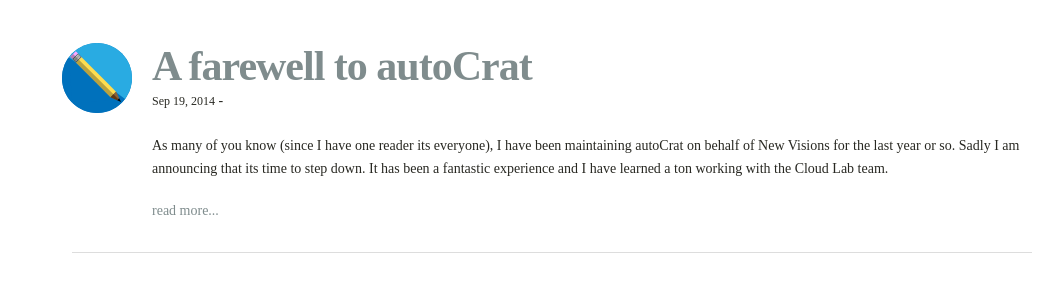
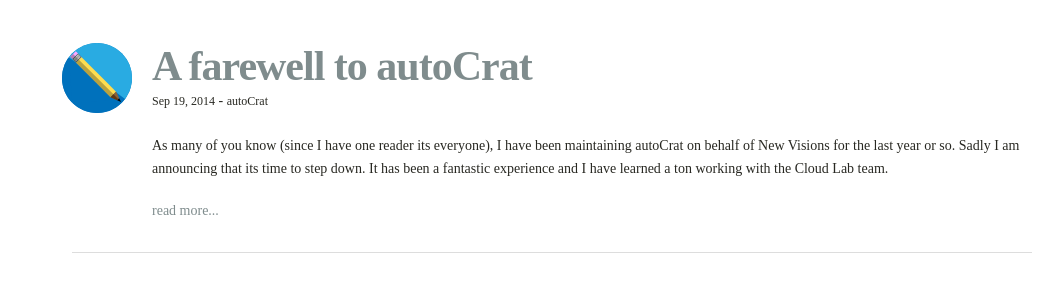
Before and after one commit to CarganCode/CarganCode.github.io, a Jekyll site: the page built from index.html, in a window 1280 px wide. Shown: the part 680-961 px from the top of the page, without its empty margins (108-1171 px from the left). Built offline with Jekyll 4.4.1, drawn with Linux system fonts in a browser that asks for light colours.

Commit message:
Dev-Updating: A farewell to autoCrat

```diff
--- a/_posts/2014-9-19-A_farewell_to_autoCrat.md
+++ b/_posts/2014-9-19-A_farewell_to_autoCrat.md
@@ -2,8 +2,8 @@
 layout: post
 title: A farewell to autoCrat
 date: 2014-09-19T17:34:53.690Z
-tags:
-categories:
+tags: autoCrat, Goodbye, Code
+categories: autoCrat
 type: blog
 ---
 
```
